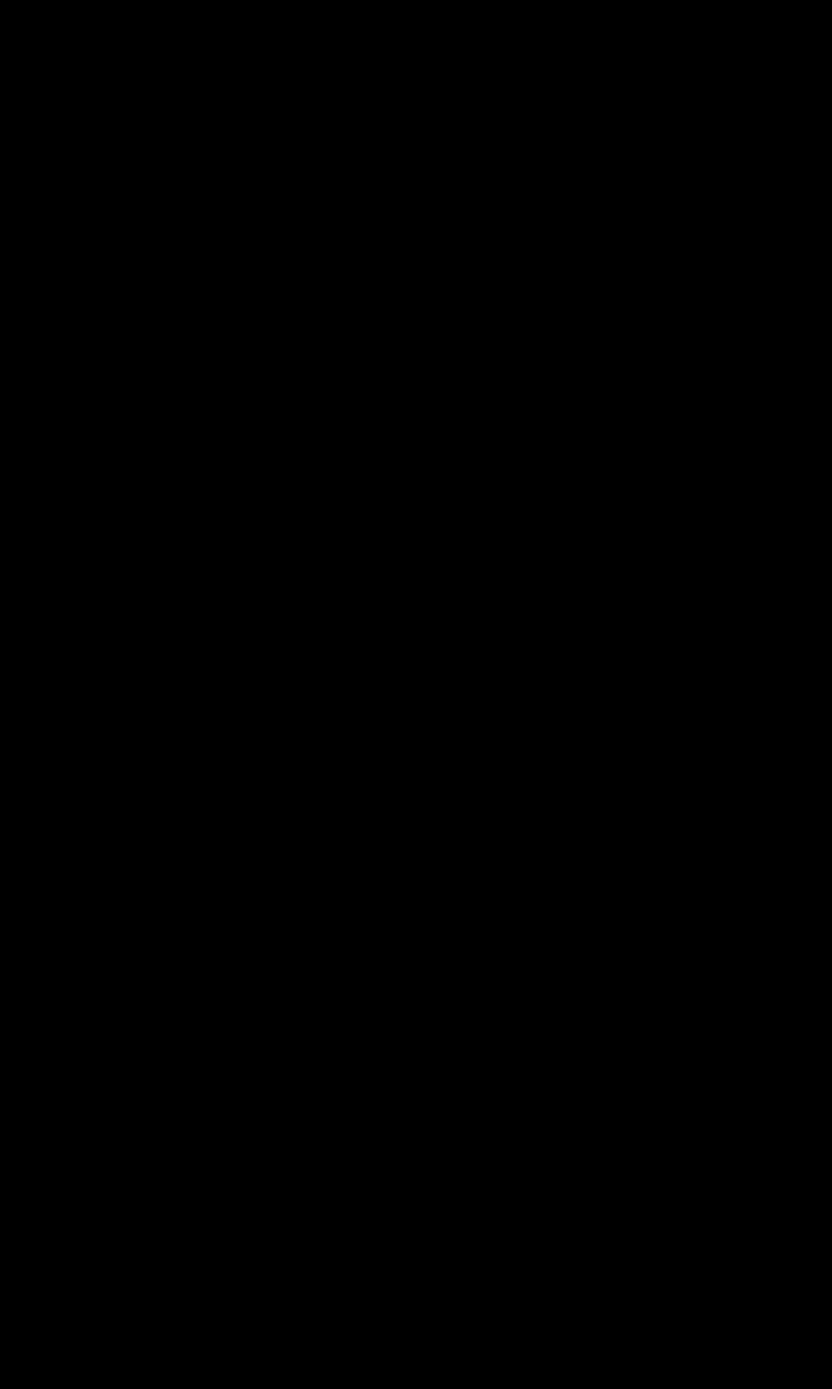
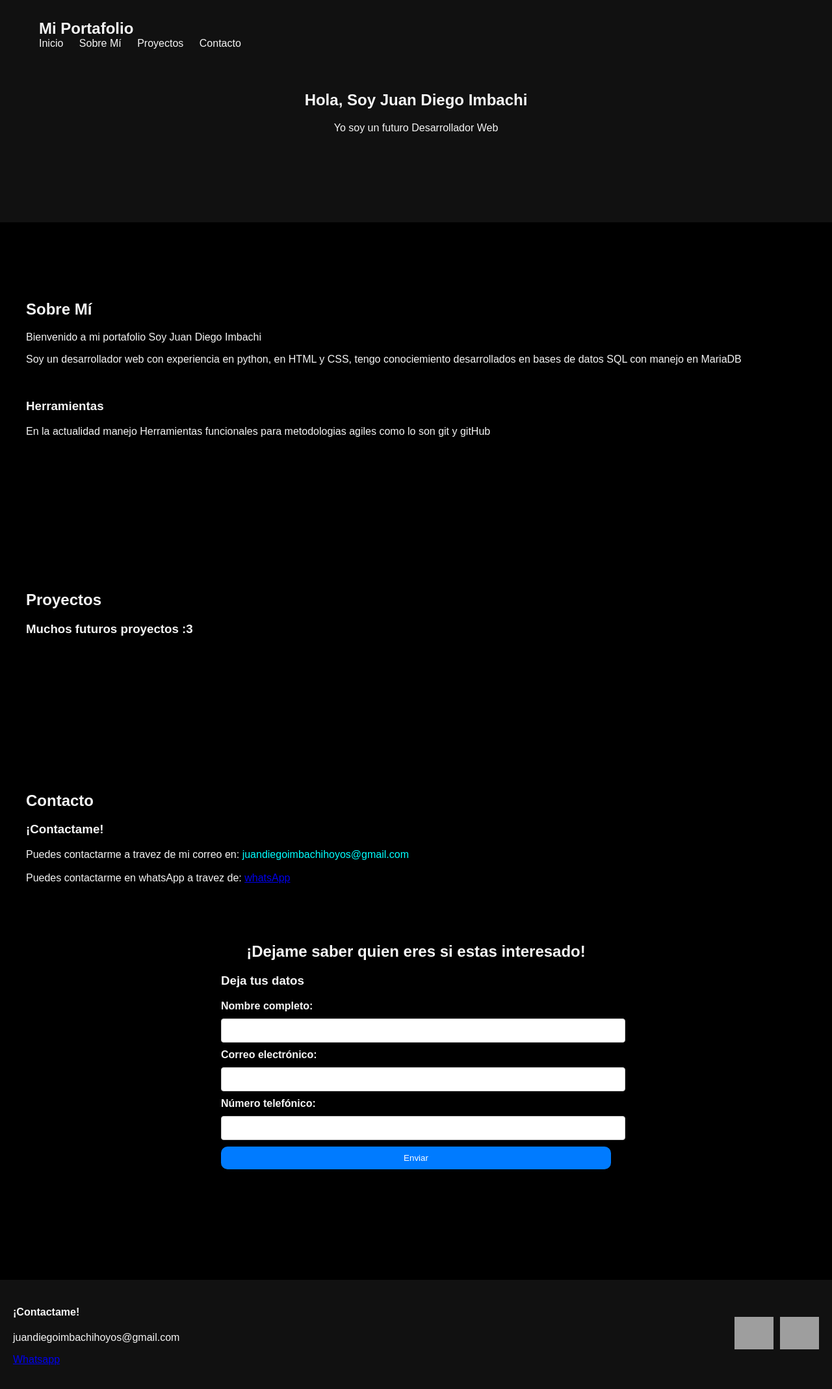
Before and after one commit to juand2306/TercertrimestreImbachi, a plain HTML site: page PORTAFOLIODESARROLLADOR/portafolio.html in a window 1280 px wide. Shown: the whole page at 65% size. Before the commit the page ends 800 px from the top, so only its background shows below. Drawn offline with Linux system fonts and the light colour scheme; grey boxes are pictures that could not be loaded.

Commit message:
PORTAFOLIO DE DESARROLLADOR MIO

```diff
--- a/PORTAFOLIODESARROLLADOR/portafolio.css
+++ b/PORTAFOLIODESARROLLADOR/portafolio.css
@@ -1,3 +1,150 @@
 body{
     background-color: black;
+    margin: 0;
+    font-family: Arial, sans-serif;
+    color: whitesmoke;
+    padding: 0;
 }
+
+.contenedor {
+    max-width: 1200px;
+    margin: 0 auto;
+    padding: 20px;
+}
+
+.navbar {
+    position: fixed;
+    top: 0;
+    left: 0;
+    width: 100%;
+    background-color: #111;
+    padding: 10px 20px;
+    z-index: 1000;
+}
+
+.navbar h1 {
+    margin: 0;
+}
+
+.links{
+    margin: 0;
+    padding: 0;
+    list-style: none;
+    display: inline;
+    margin-right: 20px;
+    text-decoration: none;
+    color: whitesmoke;
+}
+
+.bns{
+    display: inline;
+    margin-right: 20px;
+}
+
+.a{
+    text-decoration: none;
+    color: whitesmoke;
+}
+
+.present{
+    background-color: #111;
+    padding: 100px 0;
+    text-align: center;
+}
+
+.infomia {
+    padding: 80px 0;
+}
+
+.projects {
+    padding: 80px 0;
+}
+
+.contact {
+    padding: 80px 0;
+}
+
+.correo{
+    color: aqua;
+}
+
+.whp{
+    color: aqua;
+}
+
+.container {
+    width: 80%;
+    max-width: 600px;
+    margin: 50px auto;
+    padding: 20px;
+    background-color: black;
+    border-radius: 10px;
+    box-shadow: 0 2px 5px rgba(0, 0, 0, 0.1);
+}
+
+.tt{
+    text-align: center;
+    margin-bottom: 20px;
+}
+
+form {
+    display: grid;
+    gap: 10px;
+}
+
+label {
+    font-weight: bold;
+}
+
+.inputs{
+    width: 100%;
+    padding: 10px;
+    border: 1px solid #ccc;
+    border-radius: 4px;
+}
+
+.boton1{
+    padding: 10px 20px;
+    background-color: #007bff;
+    color: #fff;
+    border: none;
+    border-radius: 10px;
+    cursor: pointer;
+    transition: background-color 0.3s;
+}
+
+button:hover {
+    background-color: #0056b3;
+}
+
+.footer {
+    display: flex;
+    align-items: center;
+    background-color: #111;
+    padding: 20px;
+    justify-content:space-between;
+
+}
+
+.fotcontac{
+    text-align: left;
+    flex: 1;
+}
+
+.botones{
+    display: flex;
+    justify-content: flex-end;
+    margin-left: 10px;
+}
+
+.botones a{
+    margin-left: 10px;
+}
+
+.botones img{
+    width: 60px;
+    height: 50px;
+    /* border-radius: 50%; */
+    /* border: 2px solid #ccc; */
+    cursor: pointer;
+}
--- a/PORTAFOLIODESARROLLADOR/portafolio.html
+++ b/PORTAFOLIODESARROLLADOR/portafolio.html
@@ -7,8 +7,89 @@
     <link rel="stylesheet" href="portafolio.css">
 </head>
 <body>
-    <main class="princi">
-        <section> Yo</section>
-    </main>
+    <nav class="navbar">
+        <!-- <div class="logos">
+            <img class="logW" src="https://i.blogs.es/c429db/whatsapp/840_560.jpg" alt="Whatsapp">
+            <img class="logG" src="https://static.vecteezy.com/system/resources/previews/021/515/060/original/google-gmail-logo-symbol-white-design-illustration-with-black-background-free-vector.jpg" alt="gmail">
+        </div> -->
+        <div class="contenedor">
+            <h1>Mi Portafolio</h1>
+            <ul class="links">
+                <li class="bns"><a class="a" href="#presentacion">Inicio</a></li>
+                <li class="bns"><a class="a" href="#yo">Sobre Mí</a></li>
+                <li class="bns"><a class="a" href="#proyectos">Proyectos</a></li>
+                <li class="bns"><a class="a" href="#contacto">Contacto</a></li>
+            </ul>
+        </div>
+    </nav>
+
+    <header id="presentacion" class="present">
+        <div class="contenedor">
+            <h2>Hola, Soy Juan Diego Imbachi </h2>
+            <p>Yo soy un futuro Desarrollador Web</p>
+        </div>
+    </header>
+
+    <section id="yo" class="infomia">
+        <div class="contenedor">
+            <h2>Sobre Mí</h2>
+            <p>Bienvenido a mi portafolio Soy Juan Diego Imbachi</p>
+            <p>Soy un desarrollador web con experiencia en python, en HTML y CSS,
+            tengo conociemiento desarrollados en bases de datos SQL con manejo en MariaDB</p>
+            <br>
+            <h3>Herramientas</h3>
+            <p>En la actualidad manejo Herramientas funcionales para metodologias agiles
+                como lo son git y gitHub</p>
+        </div>
+    </section>
+
+    <section id="proyectos" class="projects">
+        <div class="contenedor">
+            <h2>Proyectos</h2>
+            <!-- información sobre proyectos -->
+            <h3>Muchos futuros proyectos :3</h3>
+        </div>
+    </section>
+
+    <section id="contacto" class="contact">
+        <div class="contenedor">
+            <h2>Contacto</h2>
+            <h3>¡Contactame!</h3>
+            <span>Puedes contactarme a travez de mi correo en:</span>
+            <span class="correo">juandiegoimbachihoyos@gmail.com</span><br><br>
+            <span>Puedes contactarme en whatsApp a travez de:</span>
+            <span class="whp">
+                <a href="https://wa.me/573203157252?text=Hola,%20v%C3%AD%20tu%20portafolio%20y%20me%20llamo%20mucho%20la%20atenci%C3%B3n">whatsApp</a>
+            </span>
+
+        <div class="container">
+            <h2 class="tt">¡Dejame saber quien eres si estas interesado!</h2>
+            <h3>Deja tus datos</h3>
+            <form id="data-form">
+                <label for="nombre">Nombre completo:</label>
+                <input class="inputs" type="text" id="nombre" name="nombre" required>
+
+                <label for="correo">Correo electrónico:</label>
+                <input class="inputs" type="email" id="correo" name="correo" required>
+
+                <label for="telefono">Número telefónico:</label>
+                <input class="inputs" type="tel" id="telefono" name="telefono" required>
+
+                <button class="boton1" type="submit">Enviar</button>
+            </form>
+        </div>
+        </div>
+    </section>
+    <footer class="footer">
+        <div class="fotcontac">
+            <h4>¡Contactame!</h4>
+            <p>juandiegoimbachihoyos@gmail.com</p>
+            <p><a href="https://wa.me/573203157252?text=Hola,%20v%C3%AD%20tu%20portafolio%20y%20me%20llamo%20mucho%20la%20atenci%C3%B3n"> Whatsapp</a></p>
+        </div>
+        <div class="botones">
+            <a href="https://wa.me/573203157252?text=Hola,%20v%C3%AD%20tu%20portafolio%20y%20me%20llamo%20mucho%20la%20atenci%C3%B3n"><img src="https://i.blogs.es/c429db/whatsapp/840_560.jpg" alt="whatsap"></a>
+            <a href=""><img src="https://static.vecteezy.com/system/resources/previews/021/515/060/original/google-gmail-logo-symbol-white-design-illustration-with-black-background-free-vector.jpg" alt="gmail"></a>
+        </div>
+    </footer>
 </body>
 </html>
--- /dev/null
+++ b/PORTAFOLIODESARROLLADOR/prueba/xde.css
@@ -0,0 +1,60 @@
+body {
+    margin: 0;
+    font-family: Arial, sans-serif;
+    background-color: #000;
+    color: #fff;
+  }
+
+  .container {
+    max-width: 1200px;
+    margin: 0 auto;
+    padding: 20px;
+  }
+
+  .navbar {
+    position: fixed;
+    top: 0;
+    left: 0;
+    width: 100%;
+    background-color: #111;
+    padding: 10px 0;
+    z-index: 1000;
+  }
+
+  .navbar h1 {
+    margin: 0;
+  }
+
+  .nav-links {
+    list-style: none;
+    padding: 0;
+    margin: 0;
+  }
+
+  .nav-links li {
+    display: inline;
+    margin-right: 20px;
+  }
+
+  .nav-links a {
+    text-decoration: none;
+    color: #fff;
+  }
+
+  .hero {
+    background-color: #111;
+    padding: 100px 0;
+    text-align: center;
+  }
+
+  .about {
+    padding: 80px 0;
+  }
+
+  .projects {
+    padding: 80px 0;
+  }
+
+  .contact {
+    padding: 80px 0;
+  }
```
Also changed, not shown: PORTAFOLIODESARROLLADOR/prueba/xde.html (added, +51 -0 lines), PORTAFOLIODESARROLLADOR/prueba/yoyo.html (added, +168 -0 lines).
